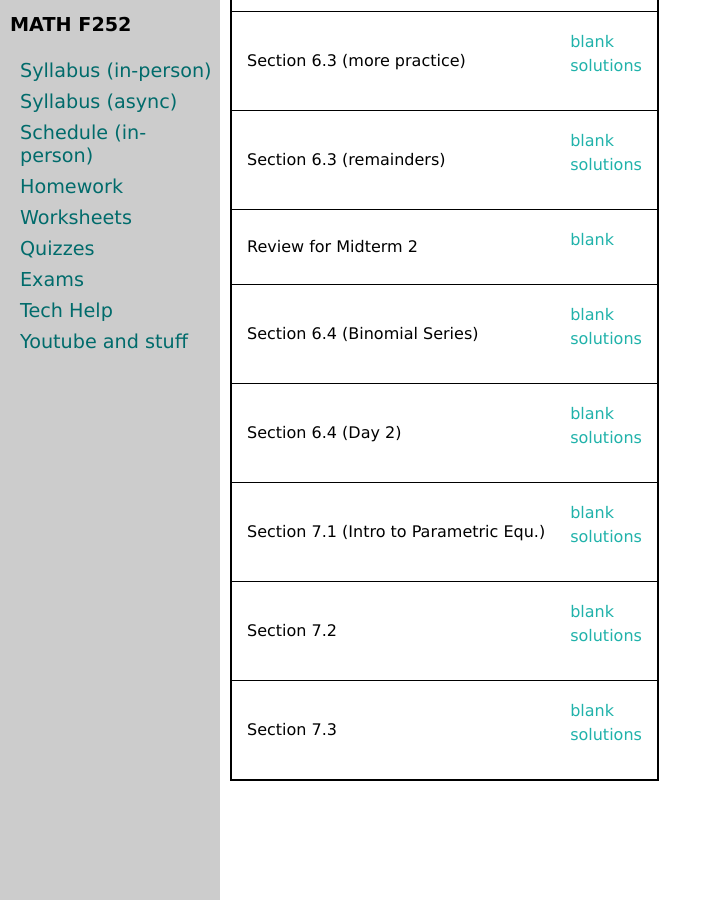
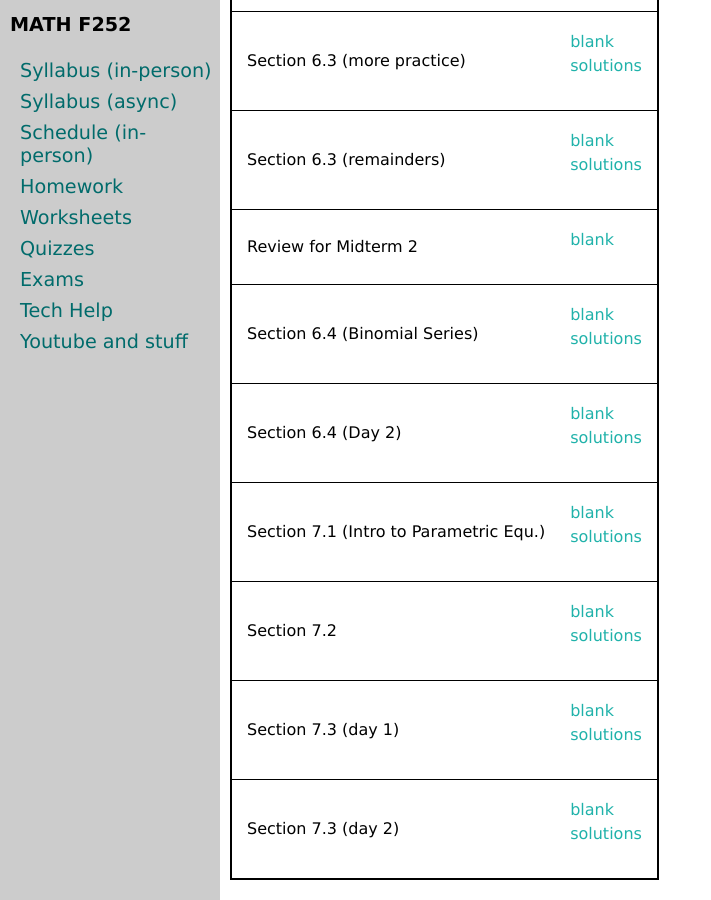
Before and after one commit to uaf-math/calc2, a Jekyll site: the page built from worksheetsF25.md, in a window 1280 px wide and 900 px high, scrolled down 4044 px. Shown: the whole window, without its empty margins (0-711 px from the left). Built offline with Jekyll 4.4.1, drawn with Linux system fonts in a browser that asks for light colours.

Commit message:
Update worksheetsF25.yml

```diff
--- a/_data/worksheetsF25.yml
+++ b/_data/worksheetsF25.yml
@@ -141,6 +141,9 @@ worksheets:
 - name: Section 7.2
   blank: M252-7-2a.pdf
   solutions: M252-7-2as.pdf
-- name: Section 7.3
+- name: Section 7.3 (day 1)
   blank: M252-7-3-a.pdf
   solutions: M252-7-3-as.pdf
+- name: Section 7.3 (day 2)
+  blank: M252-7-3-b.pdf
+  solutions: M252-7-3-bs.pdf
```
